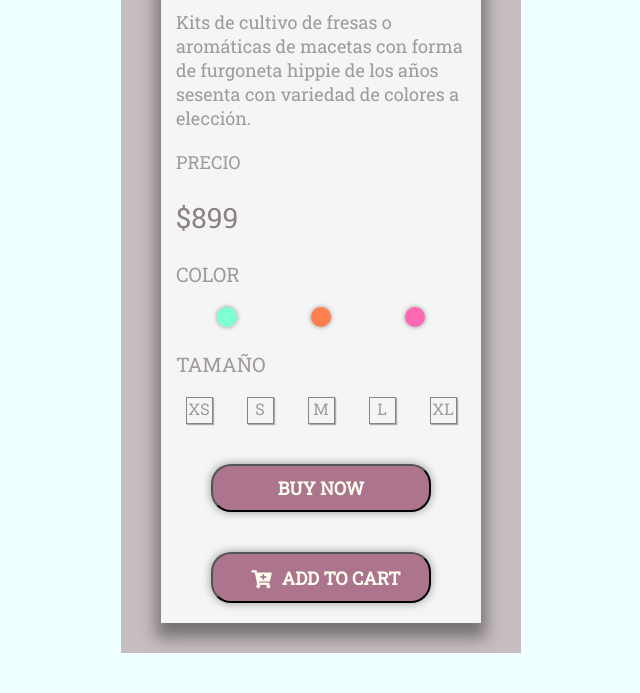
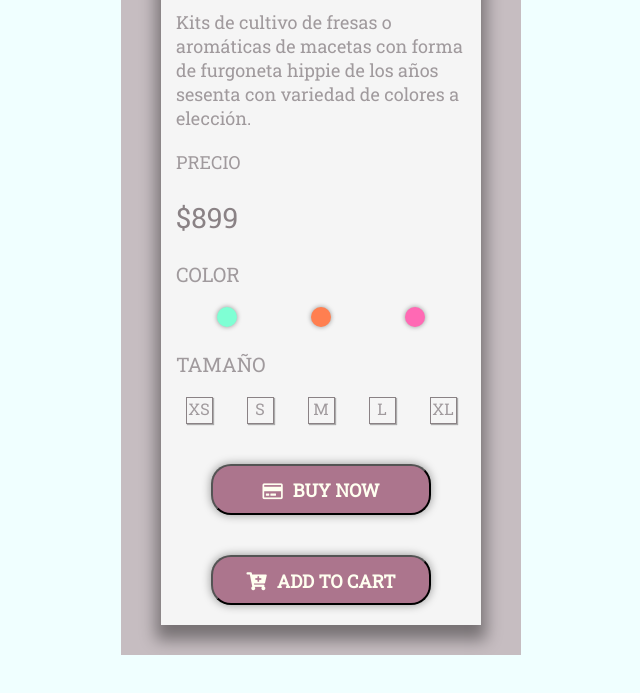
Before and after one commit to Anita-Payetta/card-product, a plain HTML site: page index.html in a window 1280 px wide. Shown: the part 542-1235 px from the top of the page, without its empty margins (319-959 px from the left). Drawn offline with Linux system fonts and the light colour scheme.

Commit message:
Add icon in buy-now-btn

```diff
--- a/index.html
+++ b/index.html
@@ -46,7 +46,7 @@
                             <div class="product-size-choice">XL</div>
                     </div>
 
-                    <button class="card-button">BUY NOW</button>
+                    <button class="card-button"><i class="far fa-credit-card buy-now-icon"></i><span class="buy-now-text">BUY NOW</span></button>
                     <button class="card-button"><i class="fas fa-cart-plus add-to-cart-icon"></i><span class="add-to-cart-text">ADD TO CART</span></button>
 
                 </div>
--- a/styles.css
+++ b/styles.css
@@ -136,10 +136,19 @@ img {
 }
 
 .add-to-cart-icon {
-    margin: 0px 10px;
+    margin-right: 10px;
     vertical-align: middle;
 }
 
 .add-to-cart-text {
     vertical-align: middle;
 }
+
+.buy-now-icon {
+    margin-right: 10px;
+    vertical-align: middle;
+}
+
+.buy-now-text {
+    vertical-align: middle;
+}
```
